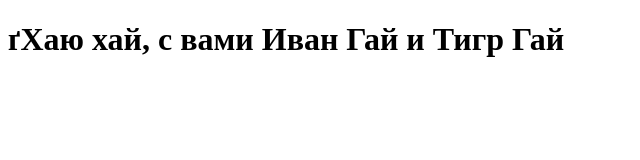
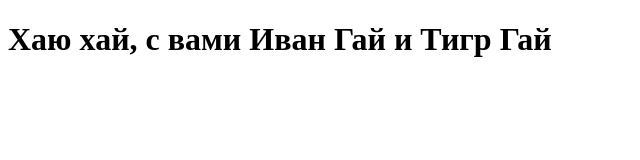
Before and after one commit to vsHonta/Tutorial, a plain HTML site: page index.html in a window 1280 px wide. Shown: the whole page, without its empty margins (0-640 px from the left). Drawn offline with Linux system fonts and the light colour scheme.

Commit message:
Update index.html

```diff
--- a/index.html
+++ b/index.html
@@ -7,6 +7,6 @@
     <title>Document</title>
 </head>
 <body>
-    <h1>ґХаю хай, с вами Иван Гай и Тигр Гай</h1>
+    <h1>Хаю хай, с вами Иван Гай и Тигр Гай</h1>
 </body>
 </html>
```
